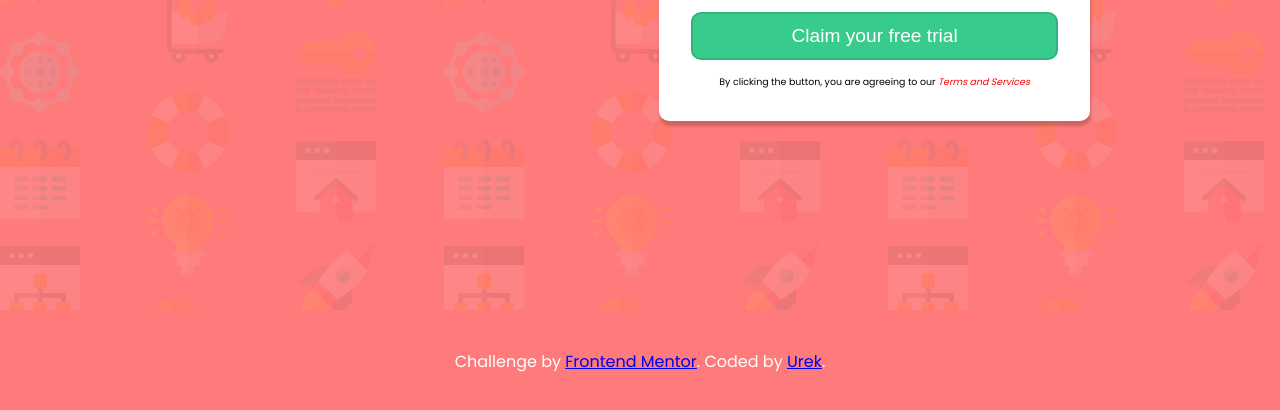
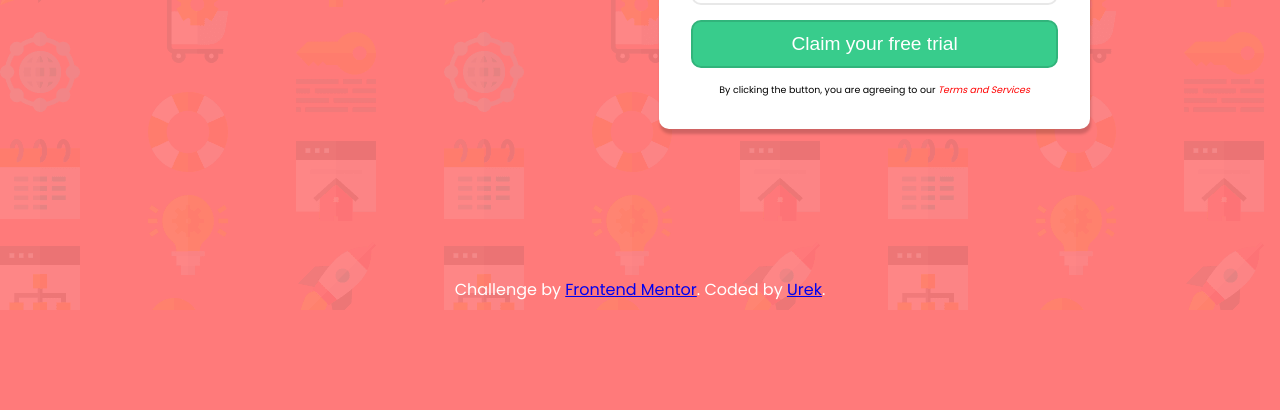
Before and after one commit to horsirhon/fhm-sign-up, a plain HTML site: page index.html in a window 1280 px wide. Shown: the part 490-900 px from the top of the page. After the commit the page ends 800 px from the top, so only its background shows below. Drawn offline with Linux system fonts and the light colour scheme.

Commit message:
change in css

```diff
--- a/main.css
+++ b/main.css
@@ -201,8 +201,4 @@ body {
         color: red;
         cursor: pointer;
     }
-    .attribution{
-        font-size: 1em;
-        margin: 5em 0px;
-    }
 }
```
